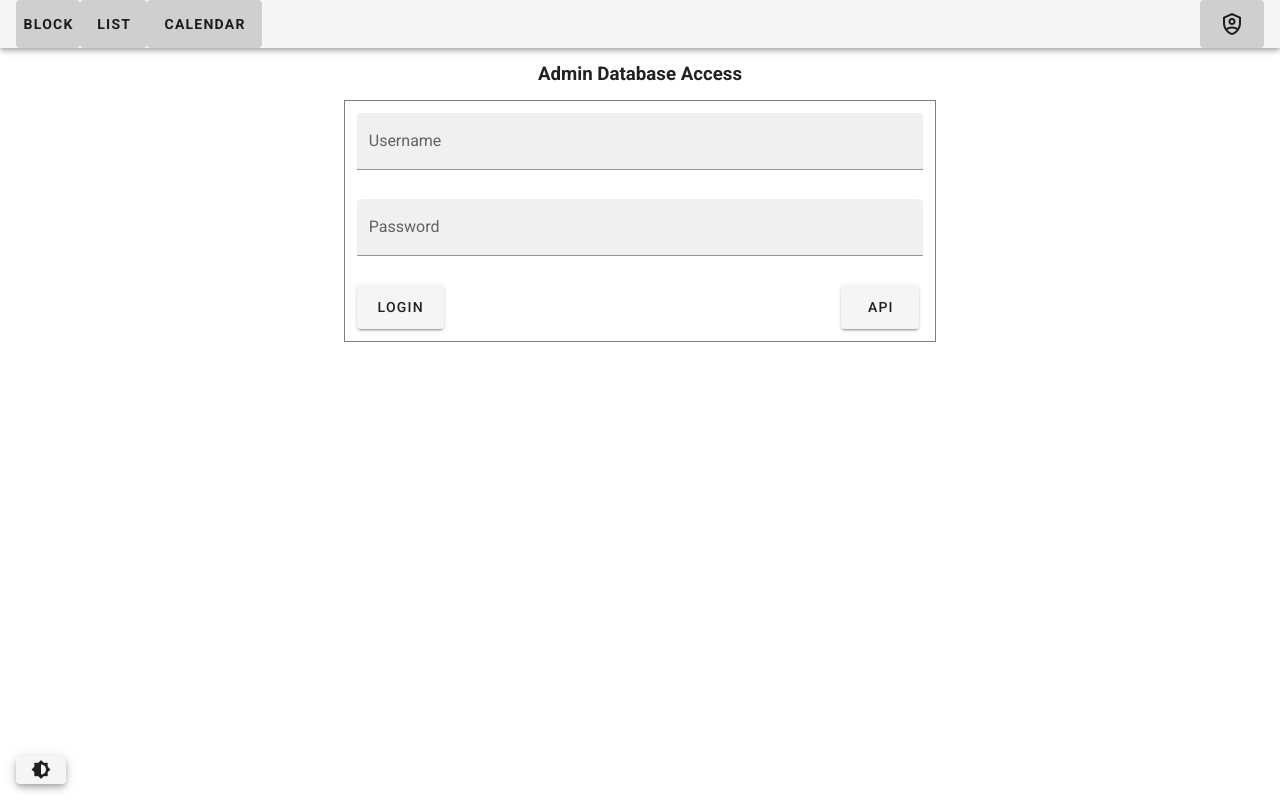
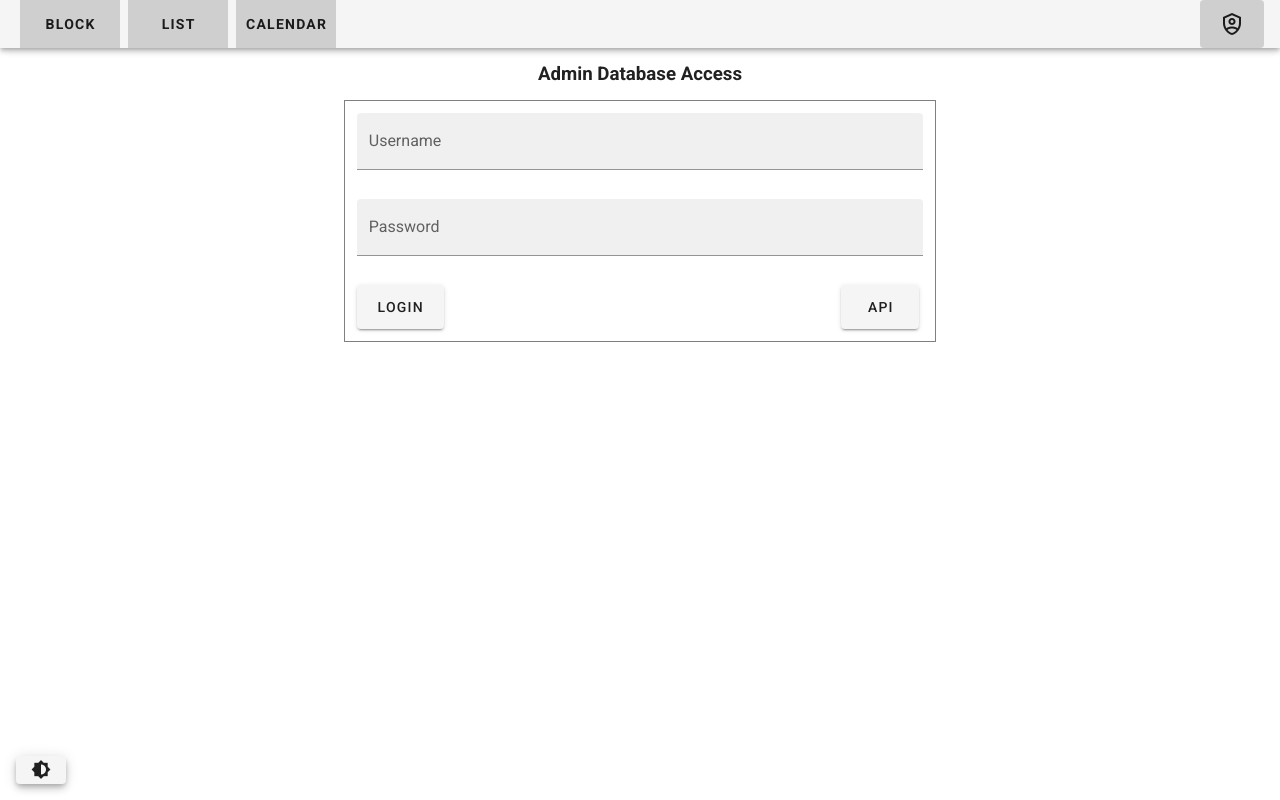
Before and after one commit to kevinmnm/akad-v3, a Vue app: page /admin in a window 1280 px wide. Built offline with nearby package versions, Linux system fonts and the light colour scheme; no server answers.

Commit message:
Improved css for navigation bar icons

```diff
--- a/src/App.vue
+++ b/src/App.vue
@@ -3,30 +3,40 @@
       <v-app-bar absolute dense app>
          <v-btn
             @click="$store.commit('change_view_type', 'block'), reset()"
+            height="100%"
+            :width="nav_width"
+            class="font-weight-bold pa-0 ma-1"
+            :to="{name: 'Main'}"
             text
-            height="100%"
-            class="font-weight-bold pa-0"
-            :to="{name: 'Main'}"
+            dense
+            tile
          >
-            block
+            <span class="hidden-xs-only">block</span>
+            <v-icon class="hidden-sm-and-up">mdi-square-rounded</v-icon>
          </v-btn>
          <v-btn
             @click="$store.commit('change_view_type', 'list'), reset()"
+            height="100%"
+            :width="nav_width"
+            class="font-weight-bold ma-1"
+            :to="{name: 'Main'}"
             text
-            height="100%"
-            class="font-weight-bold"
-            :to="{name: 'Main'}"
+            tile
          >
-            list
+            <span class="hidden-xs-only">list</span>
+            <v-icon class="hidden-sm-and-up">mdi-format-list-bulleted-square</v-icon>
          </v-btn>
          <v-btn
             @click="$store.commit('change_view_type', 'calendar'), reset()"
+            height="100%"
+            :width="nav_width"
+            class="font-weight-bold ma-1"
+            :to="{name: 'Main'}"
             text
-            height="100%"
-            class="font-weight-bold"
-            :to="{name: 'Main'}"
+            tile
          >
-            calendar
+            <span class="hidden-xs-only">calendar</span>
+            <v-icon class="hidden-sm-and-up">mdi-calendar-month</v-icon>
          </v-btn>
 
          <v-spacer></v-spacer>
@@ -75,6 +85,9 @@ export default {
    computed: {
       content() {
          return this.$store.state.notes;
+      },
+      nav_width() {
+         return this.$vuetify.breakpoint.name === 'xs' ? '50px' : '100px';
       }
    },
    methods: {
@@ -119,4 +132,5 @@ u {
 a {
    text-decoration: none;
 }
+
 </style>
--- a/src/components/admin-data.vue
+++ b/src/components/admin-data.vue
@@ -176,7 +176,8 @@ export default {
 
          resp.json().then( res => {
             if (res) {
-               document.querySelector('.v-btn__content').click();
+               // document.querySelector('.v-btn__content').click();
+               this.$route.push('/');
                this.$store.dispatch('fetchNotes');
             } else {
                alert('Please log in first.');
```
Also changed, not shown: package.json (+8 -8 lines), 1 other file (tests, documents, lock files or other folders).
